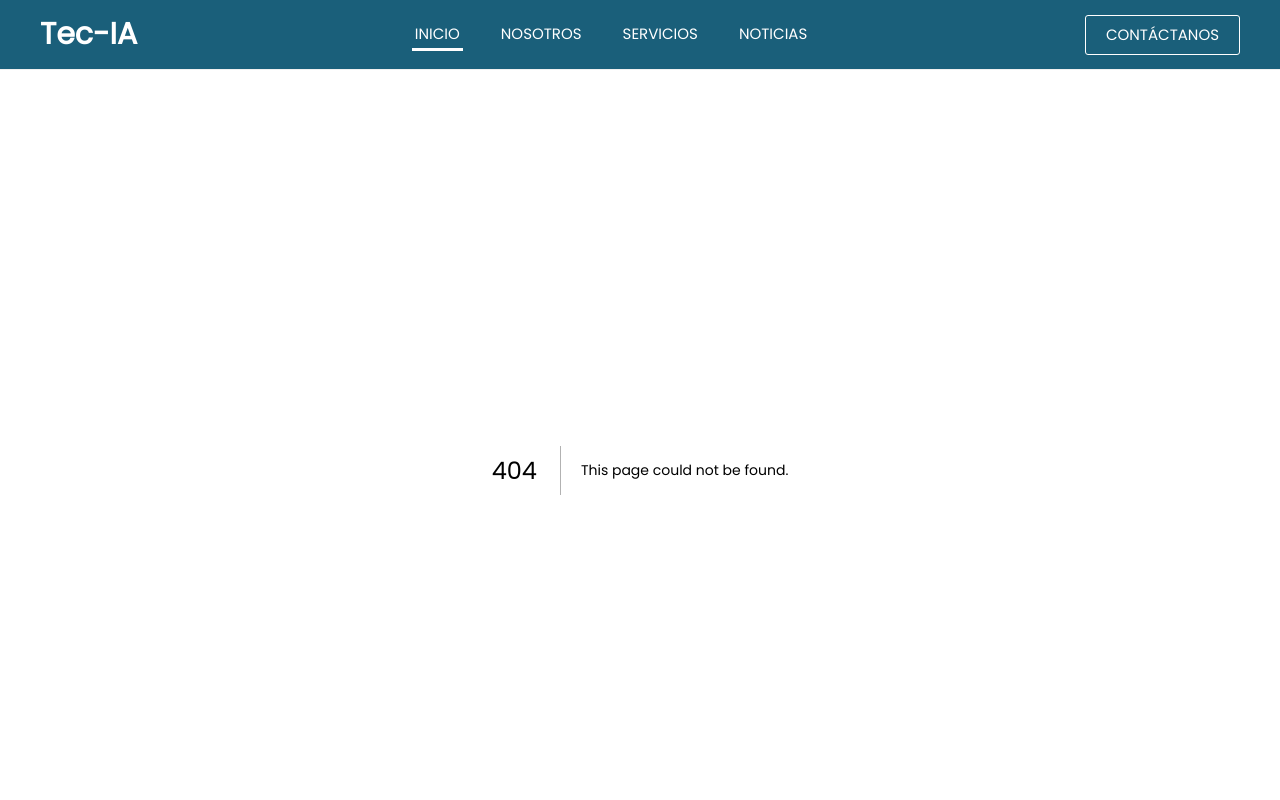
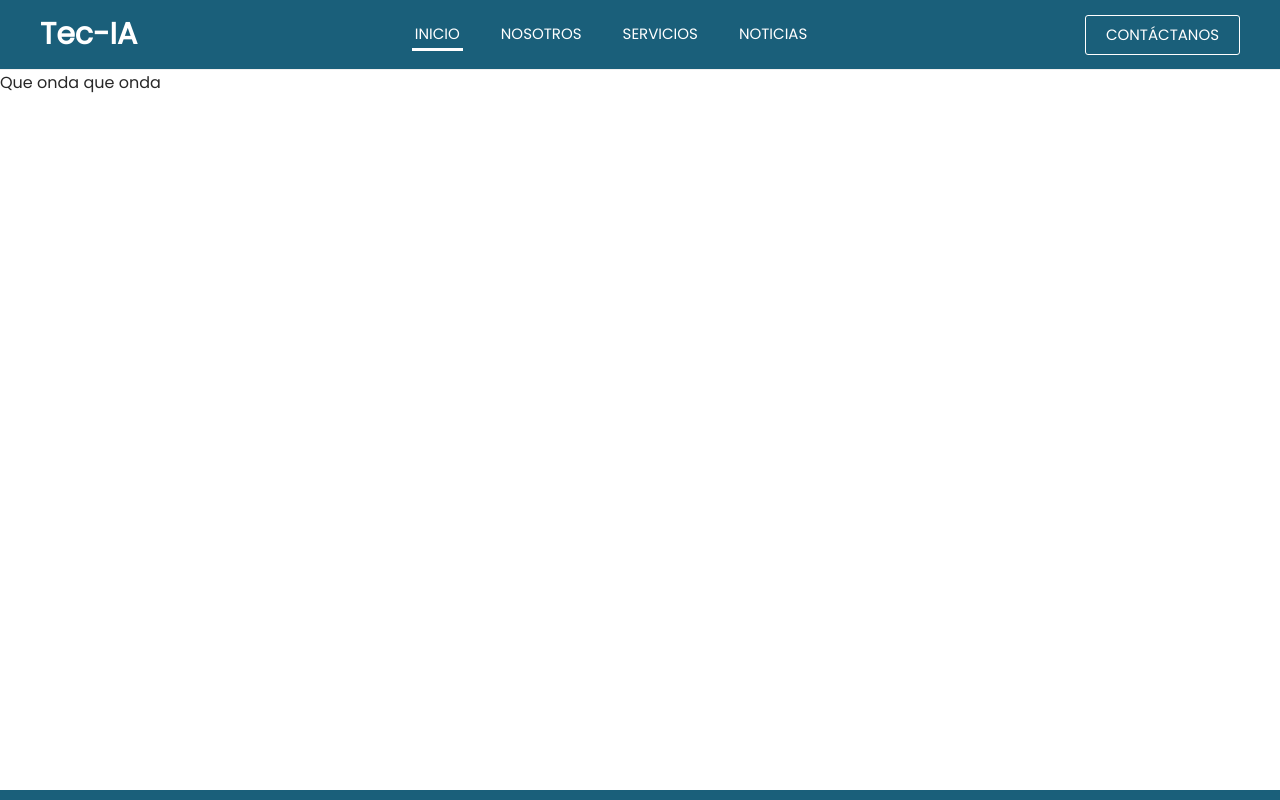
Before and after one commit to 2212025424/tec-ia, a Next.js app: page /nosotros in a window 1280 px wide. Before the commit this address had no page. Shown: the top 800 px of the page. Built offline with nearby package versions, Linux system fonts and the light colour scheme.

Commit message:
fuente de sistema

```diff
--- /dev/null
+++ b/pages/nosotros.jsx
@@ -0,0 +1,5 @@
+export default function Nosotros () {
+    return (
+        <>Que onda que onda</>
+    )
+}
--- a/styles/styles.main.css
+++ b/styles/styles.main.css
@@ -1,6 +1,7 @@
 @font-face {
     font-family: "Poppins";
     src: url("../public/fonts/Poppins-Regular.ttf");
+    font-display: swap;
 }
 
 :root {
```
